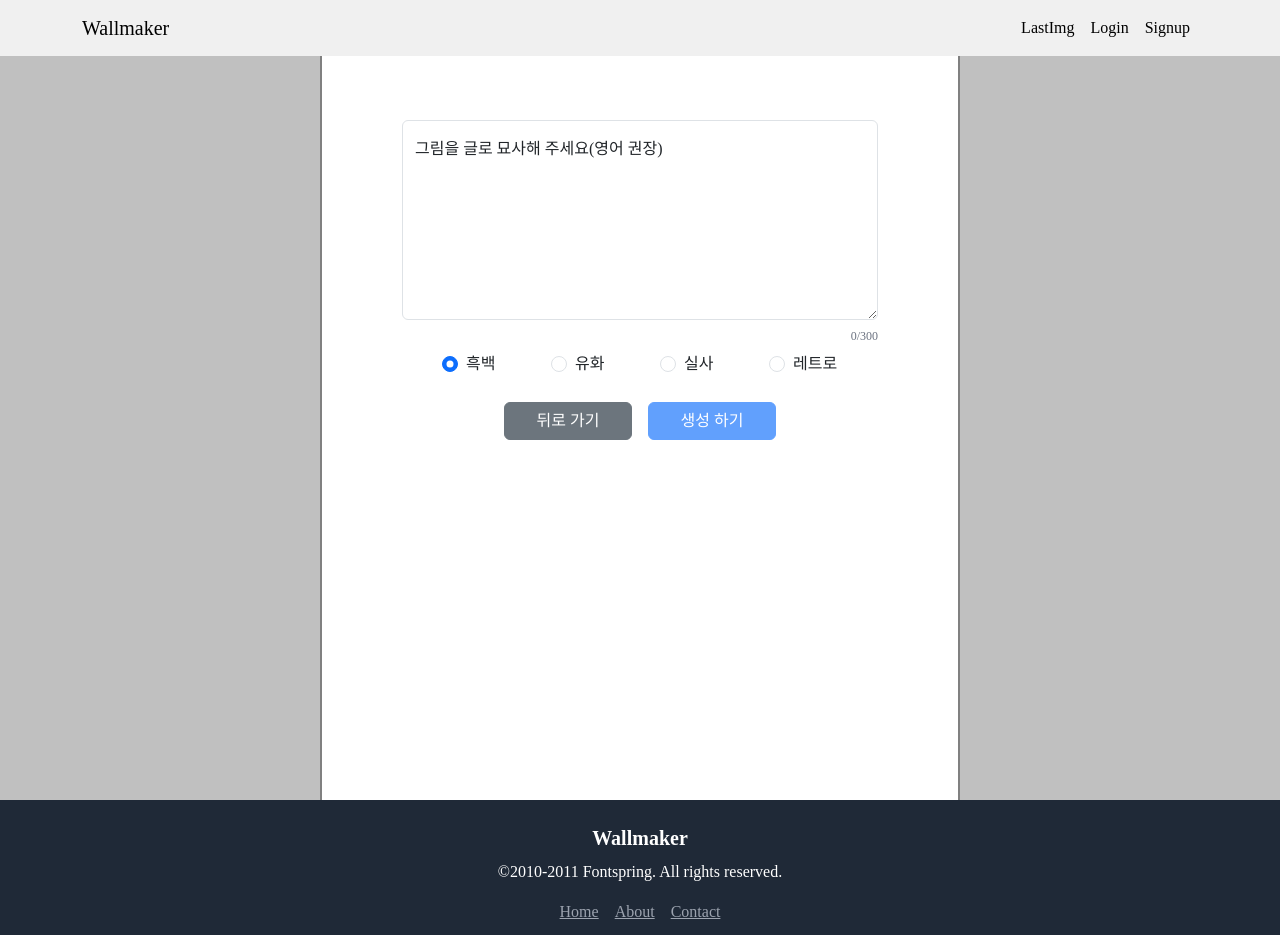
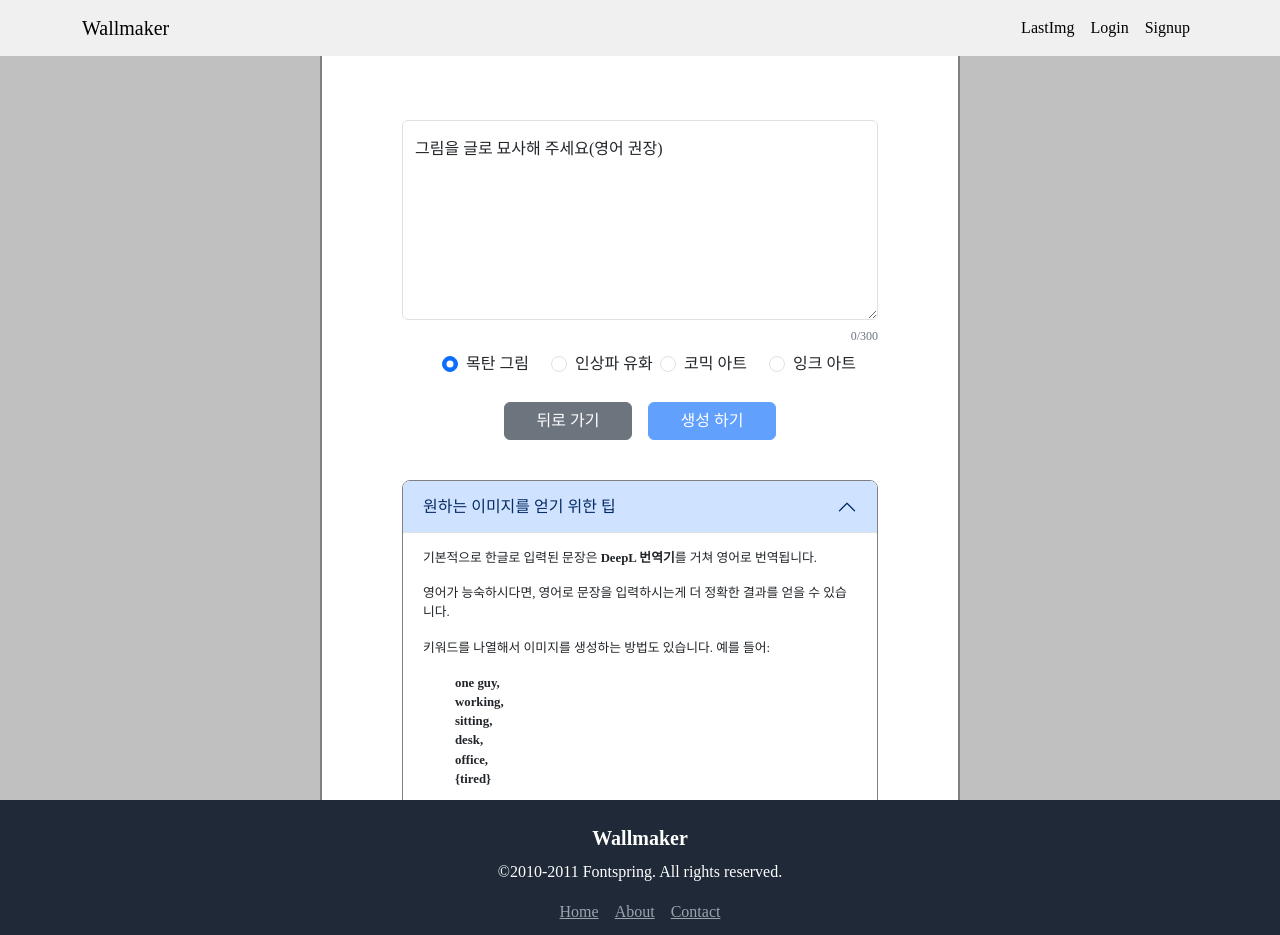
Before and after one commit to kaisiok/ai-artmaker-client, a React (Create React App) app: page /texttoimg in a window 1280 px wide. Shown: the top 935 px of the page. Built offline with nearby package versions, Linux system fonts and the light colour scheme; no server answers; a web font is replaced by a local one.

Commit message:
text img 생성 팁 추가, api 요청 바디 수정

```diff
--- a/src/components/bodys/Texttoimg.tsx
+++ b/src/components/bodys/Texttoimg.tsx
@@ -1,5 +1,11 @@
 import MyModal from "../MyModal";
-import { Form, FloatingLabel, Button, Spinner } from "react-bootstrap";
+import {
+  Form,
+  FloatingLabel,
+  Button,
+  Spinner,
+  Accordion,
+} from "react-bootstrap";
 import api from "../Api";
 
 import { useState, useEffect } from "react";
@@ -11,7 +17,7 @@ import { modalActions } from "../../store/modal";
 import { imgActions } from "../../store/img";
 
 function Texttoimg(): React.ReactElement {
-  const [imgStyle, setImgStyle] = useState("black and white illustration");
+  const [imgStyle, setImgStyle] = useState("001");
   const [imgText, setImgText] = useState("");
   const [textColor, setTextColor] = useState("text-gray-500");
   const [isLoading, setIsLoading] = useState(false);
@@ -28,10 +34,10 @@ function Texttoimg(): React.ReactElement {
   }, [imgText]);
 
   const styleList = [
-    { value: "black and white illustration", label: "흑백" },
-    { value: "oil painting", label: "유화" },
-    { value: "realistic", label: "실사" },
-    { value: "bishoujo", label: "레트로" },
+    { value: "001", label: "목탄 그림" },
+    { value: "002", label: "인상파 유화" },
+    { value: "003", label: "코믹 아트" },
+    { value: "004", label: "잉크 아트" },
   ];
 
   function handleClick(e: React.MouseEvent<HTMLInputElement, MouseEvent>) {
@@ -67,7 +73,7 @@ function Texttoimg(): React.ReactElement {
         console.log(err);
       }
     } finally {
-      setImgStyle("black and white illustration");
+      setImgStyle("001");
       setImgText("");
       setIsLoading(false);
     }
@@ -76,7 +82,7 @@ function Texttoimg(): React.ReactElement {
   return (
     <div className="mt-14 h-[calc(100svh-56px)]">
       <div className="bg-gray-lv2 h-full flex justify-center">
-        <div className="w-96 h-full bg-white pt-16 px-10 lg:px-20 lg:w-1/2 border-x-2 border-solid border-gray-lv3">
+        <div className="w-96 h-full bg-white pt-16 px-10 lg:px-20 lg:w-1/2 border-x-2 border-solid border-gray-lv3 overflow-auto ">
           <FloatingLabel
             controlId="floatingTextarea2"
             label="그림을 글로 묘사해 주세요(영어 권장)"
@@ -160,6 +166,57 @@ function Texttoimg(): React.ReactElement {
               </Button>
             )}
           </div>
+          <Accordion
+            defaultActiveKey="0"
+            flush
+            className="my-10 border-1 border-solid border-gray-lv3 rounded-lg overflow-hidden"
+          >
+            <Accordion.Item eventKey="0">
+              <Accordion.Header>원하는 이미지를 얻기 위한 팁</Accordion.Header>
+              <Accordion.Body style={{ fontSize: "0.8rem", lineHeight: "1.5" }}>
+                <p>
+                  기본적으로 한글로 입력된 문장은 <strong>DeepL 번역기</strong>
+                  를 거쳐 영어로 번역됩니다.
+                </p>
+                <p>
+                  영어가 능숙하시다면, 영어로 문장을 입력하시는게 더 정확한
+                  결과를 얻을 수 있습니다.
+                </p>
+                <p>
+                  키워드를 나열해서 이미지를 생성하는 방법도 있습니다. 예를
+                  들어:
+                </p>
+                <ul>
+                  <li>
+                    <strong>one guy,</strong>
+                  </li>
+                  <li>
+                    <strong>working,</strong>
+                  </li>
+                  <li>
+                    <strong>sitting,</strong>
+                  </li>
+                  <li>
+                    <strong>desk,</strong>
+                  </li>
+                  <li>
+                    <strong>office,</strong>
+                  </li>
+                  <li>
+                    <strong>&#123;tired&#125;</strong>
+                  </li>
+                </ul>
+                <p>
+                  위와 같이 입력하면 사무실에서 일하는 피곤한 남자 그림을 얻을
+                  수 있습니다.(실제 입력에선 줄바꿈을 하면 안됩니다.)
+                </p>
+                <p>
+                  <strong>&#123; &#125;</strong> 는 키워드를 강조하기 위해
+                  사용됩니다.
+                </p>
+              </Accordion.Body>
+            </Accordion.Item>
+          </Accordion>
         </div>
       </div>
       <MyModal />
```
